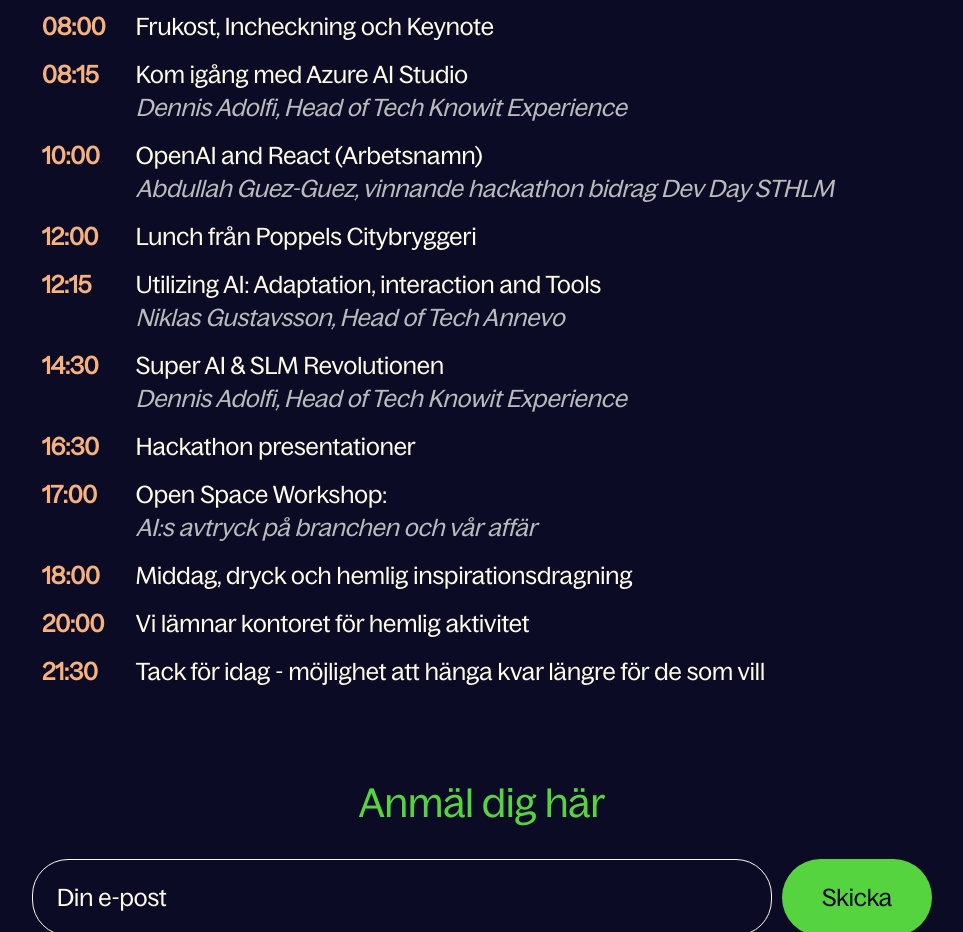
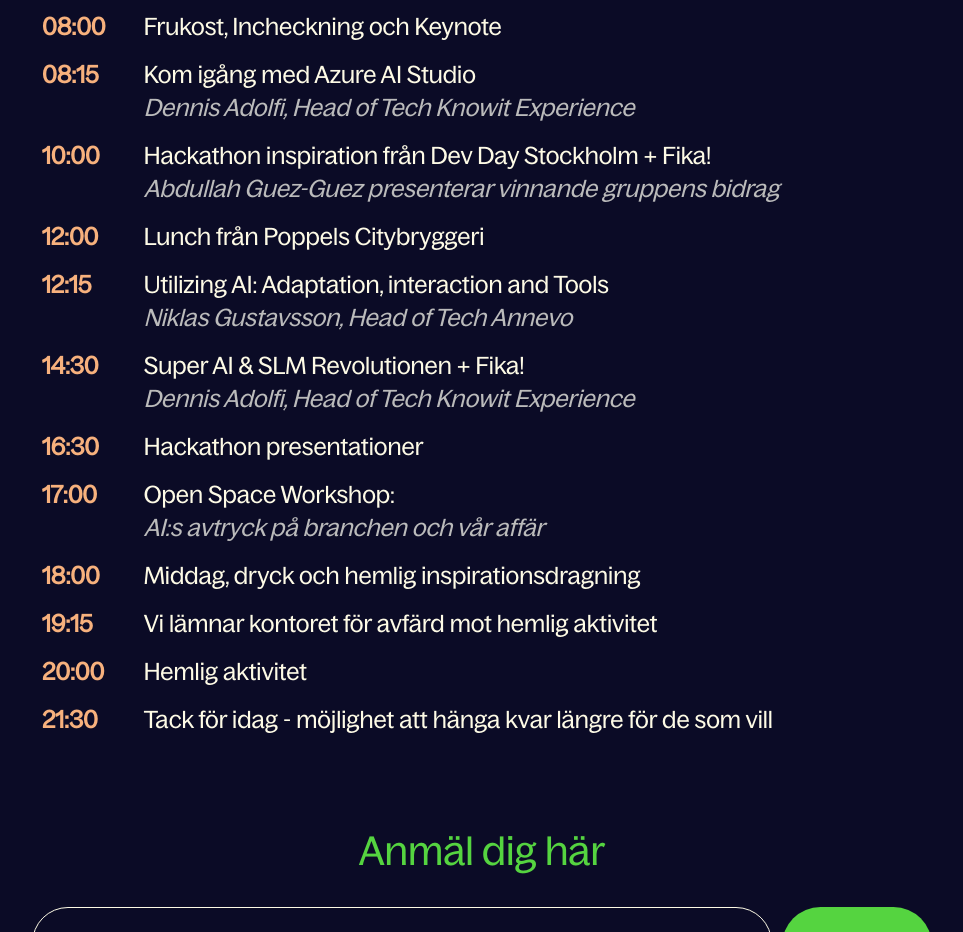
Before and after one commit to Adolfi/DevDayGbg, a plain HTML site: page index.html in a window 1280 px wide. Shown: the part 1053-1985 px from the top of the page, without its empty margins (158-1121 px from the left). Drawn offline with Linux system fonts and the light colour scheme.

Commit message:
Update agenda

```diff
--- a/index.html
+++ b/index.html
@@ -100,8 +100,8 @@
                             </tr>
                             <tr>
                                 <td class="time">10:00</td>
-                                <td class="description">OpenAI and React (Arbetsnamn)<br>
-                                <span class="speaker">Abdullah Guez-Guez, vinnande hackathon bidrag Dev Day STHLM</span> </td>
+                                <td class="description">Hackathon inspiration från Dev Day Stockholm + Fika!<br>
+                                <span class="speaker">Abdullah Guez-Guez presenterar vinnande gruppens bidrag</span> </td>
                             </tr>
                             <tr>
                                 <td class="time">12:00</td>
@@ -119,7 +119,7 @@
                             <tr>
                                 <td class="time">14:30</td>
                                 <td class="description">
-                                    Super AI & SLM Revolutionen<br>
+                                    Super AI & SLM Revolutionen + Fika!<br>
                                     <span class="speaker">Dennis Adolfi, Head of Tech Knowit Experience</span>
                                 </td>
                             </tr>
@@ -137,8 +137,12 @@
                                 <td class="description">Middag, dryck och hemlig inspirationsdragning</td>
                             </tr>
                             <tr>
+                                <td class="time">19:15</td>
+                                <td class="description">Vi lämnar kontoret för avfärd mot hemlig aktivitet</td>
+                            </tr>
+                            <tr>
                                 <td class="time">20:00</td>
-                                <td class="description">Vi lämnar kontoret för hemlig aktivitet</td>
+                                <td class="description">Hemlig aktivitet</td>
                             </tr>
                             <tr>
                                 <td class="time">21:30</td>
```
